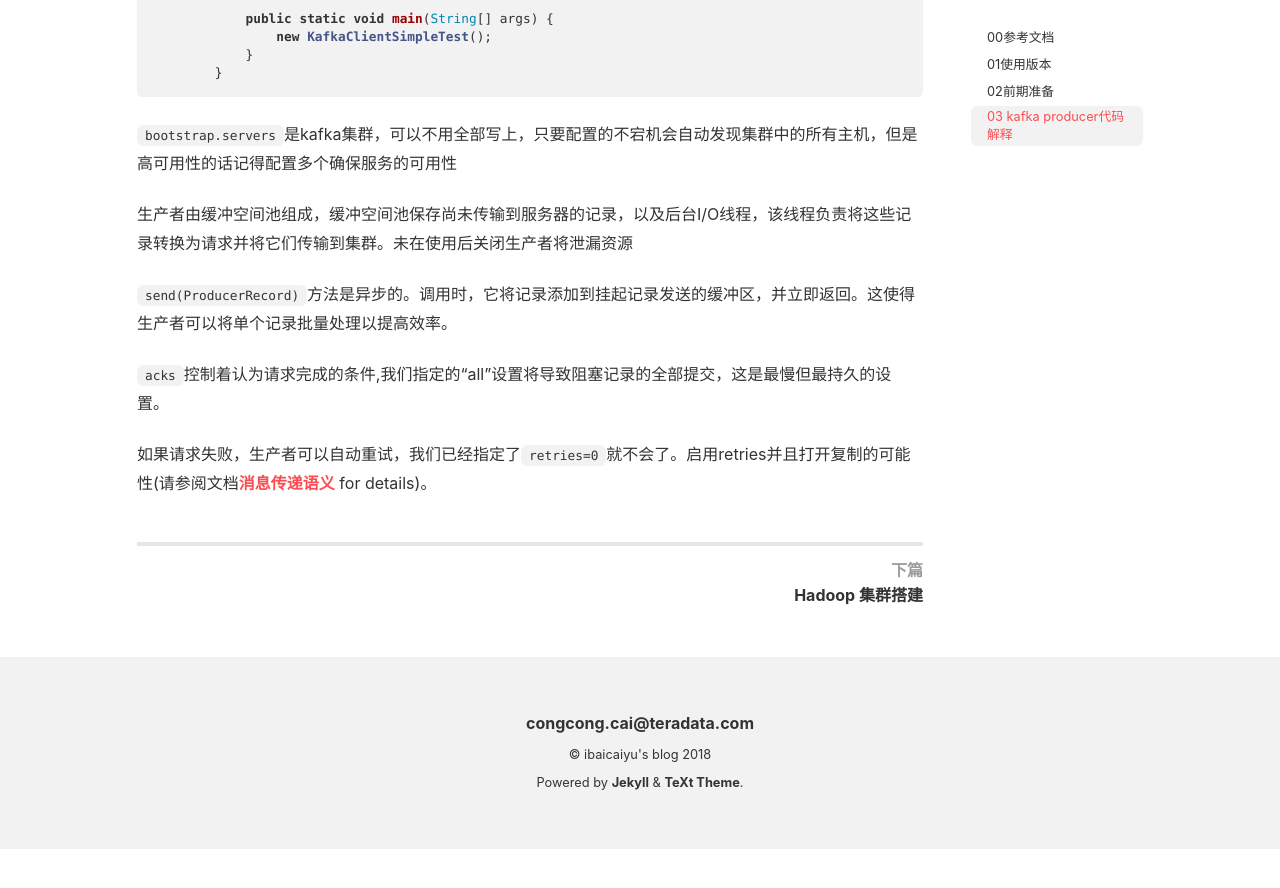
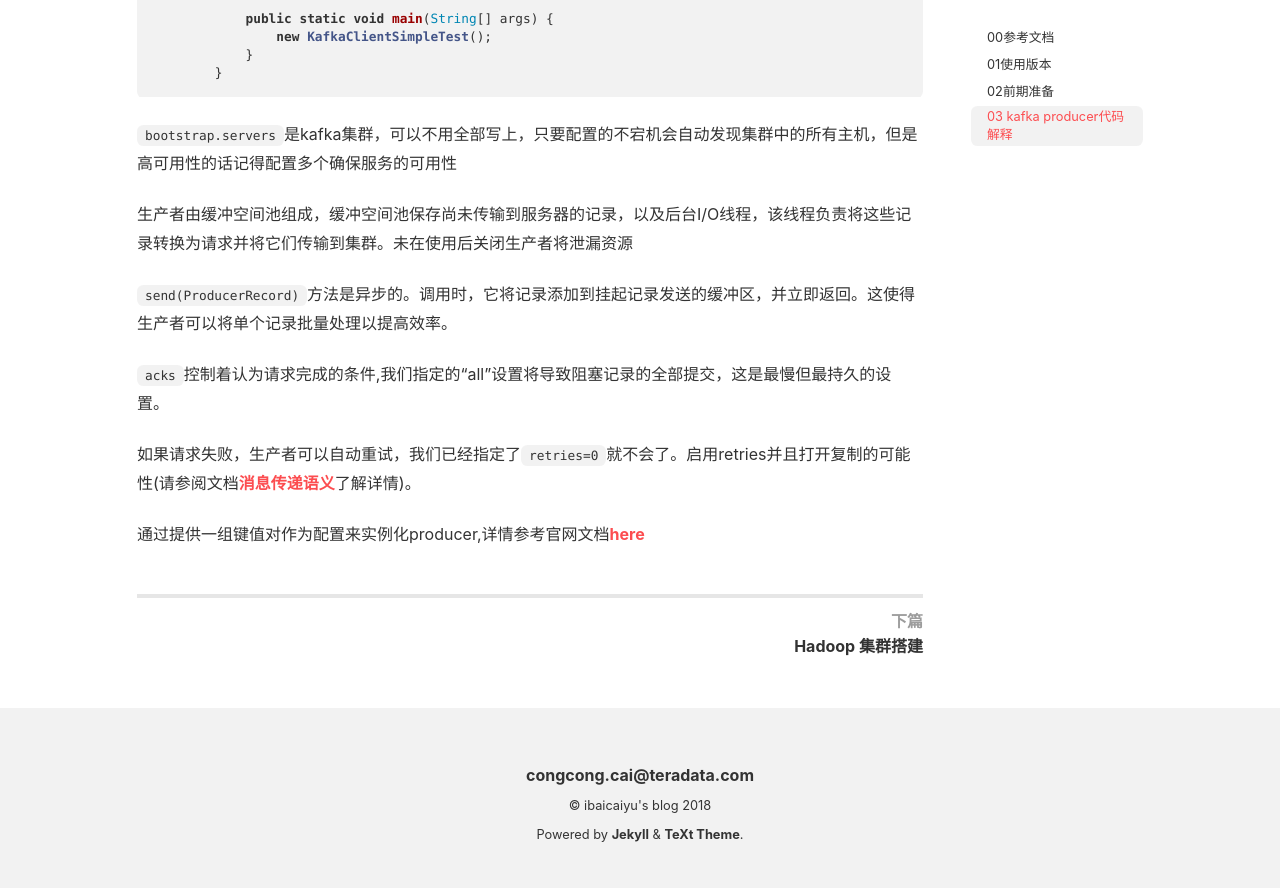
Before and after one commit to Ccccong/Ccccong.github.io, a Jekyll site: the page built from _posts/2018-07-27-Kafka Producer API编程.md, in a window 1280 px wide and 900 px high, scrolled down 1322 px. Shown: the top 888 px of the window. Built offline with Jekyll 4.4.1, drawn with Linux system fonts in a browser that asks for light colours; nearby versions of some CDN libraries; before the commit the page ends 2171 px from its top, so only the background shows below that.

Commit message:
Update Kafka Producer API编程

```diff
--- a/_posts/2018-07-27-Kafka Producer API编程.md
+++ b/_posts/2018-07-27-Kafka Producer API编程.md
@@ -65,4 +65,6 @@ tags: ''
 
 `acks`控制着认为请求完成的条件,我们指定的“all”设置将导致阻塞记录的全部提交，这是最慢但最持久的设置。
 
-如果请求失败，生产者可以自动重试，我们已经指定了<code>retries=0</code>就不会了。启用retries并且打开复制的可能性(请参阅文档<a href=" http://kafka.apache.org/document.html #semantic ">消息传递语义</a> for details)。
+如果请求失败，生产者可以自动重试，我们已经指定了<code>retries=0</code>就不会了。启用retries并且打开复制的可能性(请参阅文档<a href=" http://kafka.apache.org/document.html #semantic ">消息传递语义</a>了解详情)。
+
+通过提供一组键值对作为配置来实例化producer,详情参考官网文档<a href="http://kafka.apache.org/documentation.html#producerconfigs">here</a>
```
